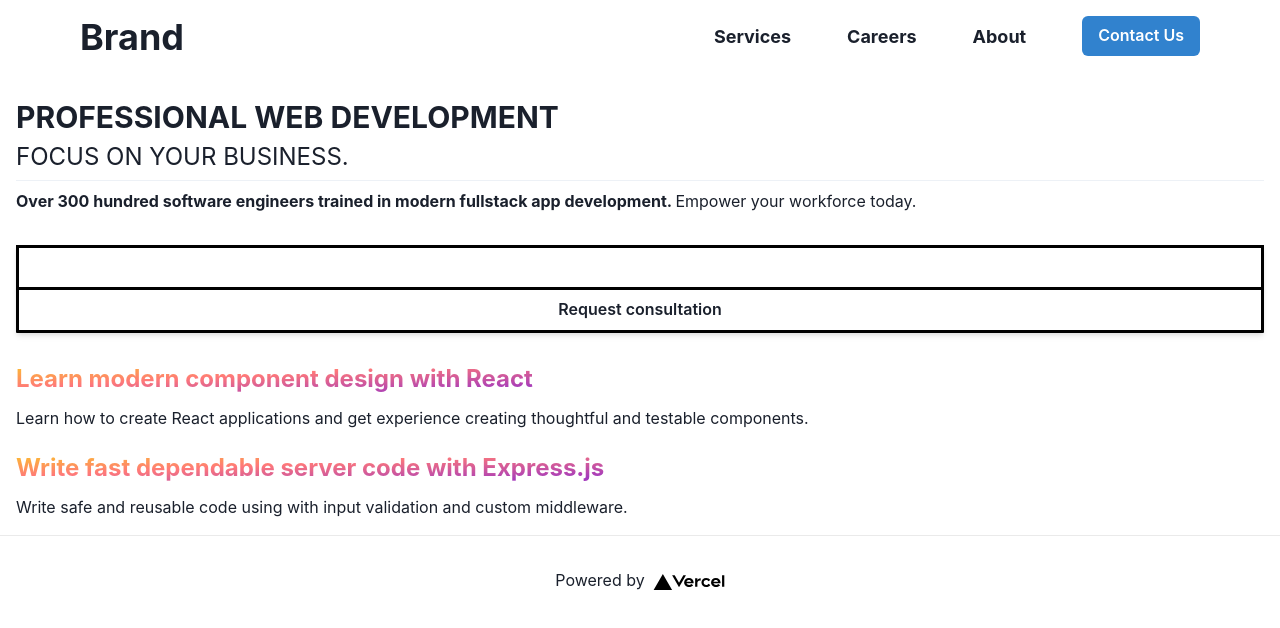
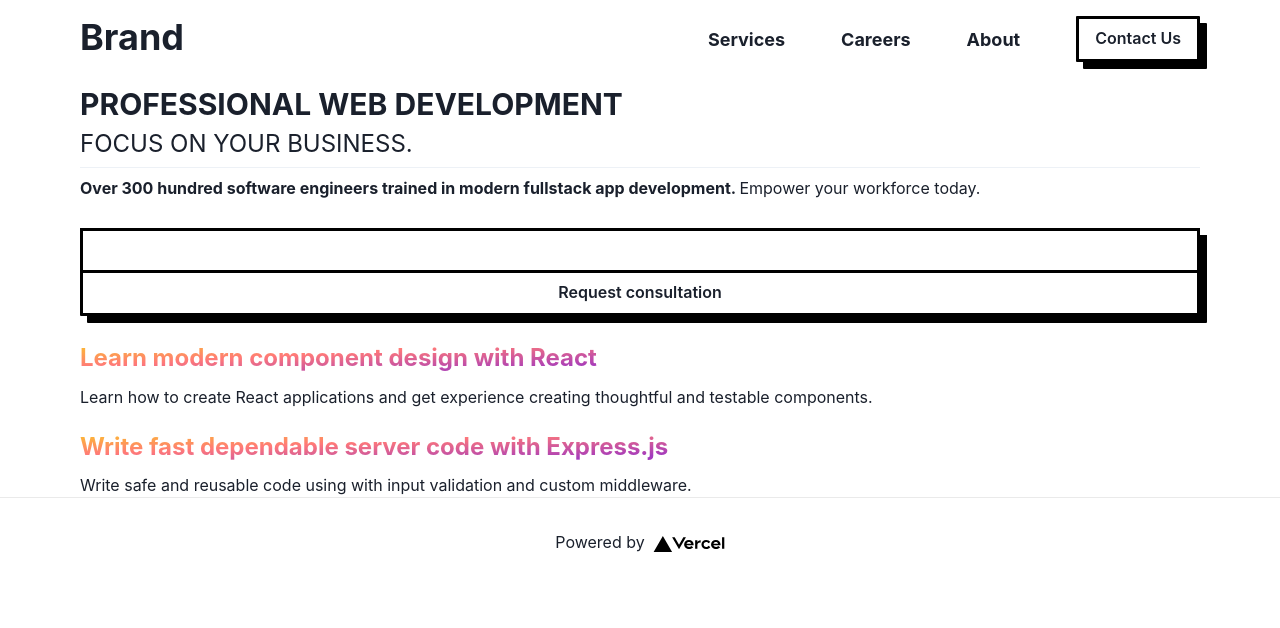
Before and after one commit to eric-do/business-app, a Next.js app: page / in a window 1280 px wide. Shown: the top 628 px of the page. Built offline with nearby package versions, Linux system fonts and the light colour scheme.

Commit message:
Add custom theme

```diff
--- a/components/common/Layout/Layout.tsx
+++ b/components/common/Layout/Layout.tsx
@@ -1,4 +1,5 @@
 import React, { ReactNode } from 'react';
+import { Box } from '@chakra-ui/react';
 import Navbar from '../Navbar/Navbar';
 import Footer from '../Footer/Footer';
 
@@ -11,7 +12,14 @@ const Layout = ({ children }: Props) => {
   return (
     <>
       <Navbar />
+      <Box
+        px={{
+          base: 4,
+          md: 20
+        }}
+      >
       <main>{children}</main>
+      </Box>
       <Footer />
     </>
   );
--- a/components/common/Navbar/Navbar.tsx
+++ b/components/common/Navbar/Navbar.tsx
@@ -37,7 +37,10 @@ export const contact = 'Contact Us';
 const Navbar = () => {
   const { isOpen, onToggle } = useDisclosure();
   return (
-    <VStack>
+    <VStack
+      position='sticky'
+      top={0}
+      >
       <Flex
         alignItems={'flex-start'}
         py={4}
@@ -61,7 +64,11 @@ const Navbar = () => {
           }}
         >
           <DesktopNav />
-          <Button colorScheme={'blue'}>{contact}</Button>
+          <Button
+            variant='with-shadow'
+          >
+            {contact}
+          </Button>
         </Flex>
         <VStack>
           <Flex
@@ -132,7 +139,8 @@ const DesktopNav = () => {
 const MobileNav = ({ onToggle }: { onToggle: () => void }) => {
   return (
     <VStack
-      p={4}
+      pt={0}
+      pb={10}
       width={'100%'}
       display={{ md: 'none' }}
     >
@@ -146,7 +154,11 @@ const MobileNav = ({ onToggle }: { onToggle: () => void }) => {
             onClick={onToggle}
             p={1}
           >
-            {navItem.title}
+            <Text
+              fontWeight={700}
+            >
+              {navItem.title}
+            </Text>
           </Box>
         </Link>
       ))}
@@ -157,9 +169,9 @@ const MobileNav = ({ onToggle }: { onToggle: () => void }) => {
           src='/contact'
         >
           <Button
-            colorScheme={'blue'}
             alignSelf='center'
             onClick={onToggle}
+            variant='with-shadow'
           >
             {contact}
           </Button>
--- a/pages/_app.tsx
+++ b/pages/_app.tsx
@@ -1,21 +1,11 @@
-import '../styles/globals.css';
 import type { AppProps } from 'next/app';
-import { ChakraProvider, extendTheme } from '@chakra-ui/react';
+import { ChakraProvider } from '@chakra-ui/react';
 import { Layout } from '@/components/common/';
-
-const colors = {
-  brand: {
-    900: '#1a365d',
-    800: '#153e75',
-    700: '#2a69ac',
-  },
-};
-
-const theme = extendTheme({ colors });
+import Theme from '../theme';
 
 function MyApp({ Component, pageProps }: AppProps) {
   return (
-    <ChakraProvider theme={theme}>
+    <ChakraProvider theme={Theme}>
       <Layout>
         <Component {...pageProps} />
       </Layout>
--- a/pages/index.tsx
+++ b/pages/index.tsx
@@ -18,7 +18,6 @@ const Home: NextPage = () => {
     <Box>
       <VStack
         alignItems='flex-start'
-        p={4}
       >
         <Heading
           as='h1'
@@ -44,34 +43,26 @@ const Home: NextPage = () => {
           Empower your workforce today.
         </Text>
       </VStack>
-      <VStack p={4}>
+      <VStack py={7}>
         <VStack
           spacing={-1}
           w='100%'
         >
           <Input
             py={5}
-            boxShadow={'md'}
             bg={'white'}
-            rounded={0}
             borderWidth={3}
             borderColor='black'
+            variant={'with-shadow'}
           />
           <Button
-            w='100%'
-            py={5}
-            boxShadow={'md'}
-            rounded={1}
-            bgColor='white'
-            borderWidth={3}
-            borderColor='black'
+            variant={'with-shadow'}
           >
             Request consultation
           </Button>
         </VStack>
       </VStack>
       <VStack
-        p={4}
         spacing={6}
         alignItems='flex-start'
       >
--- /dev/null
+++ b/theme/components/button.ts
@@ -0,0 +1,25 @@
+import { extendTheme } from "@chakra-ui/react";
+
+const theme = {
+  baseStyle: {
+    width: '100%',
+    rounded: 1,
+    borderColor: 'black',
+    bgColor: 'white',
+    borderWidth: 3,
+    py: 5
+  },
+  sizes: {
+    md: {}
+  },
+  variants: {
+    'with-shadow': {
+      boxShadow: '7px 7px 0px black'
+    },
+    'ghost': {
+      borderWidth: 0
+    }
+  }
+}
+
+export default theme;
--- /dev/null
+++ b/theme/components/input.ts
@@ -0,0 +1,23 @@
+import { extendTheme } from "@chakra-ui/react";
+
+const theme = {
+  baseStyle: {
+    field: {
+      width: '100%',
+      borderRadius: 0,
+      rounded: 0,
+    }
+  },
+  sizes: {
+    md: {}
+  },
+  variants: {
+    'with-shadow': {
+      field: {
+        boxShadow: '7px 7px 0px black'
+      }
+    }
+  }
+}
+
+export default theme;
--- /dev/null
+++ b/theme/foundations/borders.ts
@@ -0,0 +1 @@
+export {}
--- /dev/null
+++ b/theme/index.ts
@@ -0,0 +1,12 @@
+import { extendTheme } from "@chakra-ui/react";
+import Button from './components/button';
+import Input from './components/input';
+
+const overrides = {
+  components: {
+    Button,
+    Input
+  }
+}
+
+export default extendTheme(overrides);
--- /dev/null
+++ b/theme/styles.ts
@@ -0,0 +1 @@
+export {}
```
